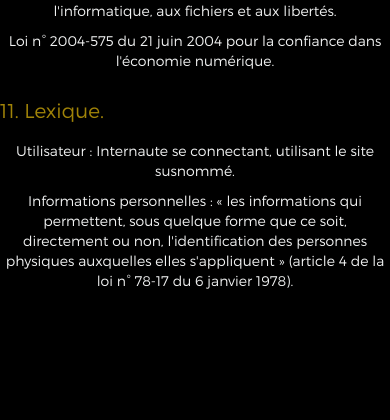
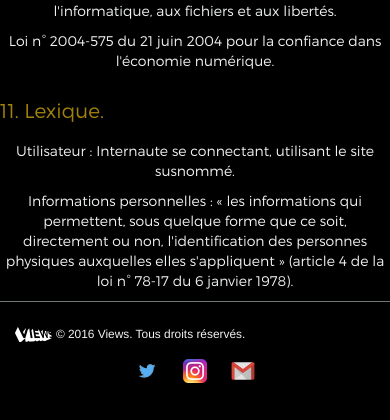
Before and after one commit to LeaklessGfy/iesa_views, a PHP site: page /landing/dist/mentions-legales.html in a window 390 px wide. Shown: the part 4750-5170 px from the top of the page. Before the commit the page ends 5039 px from the top, so only its background shows below. Run offline with PHP 8.4, Linux system fonts and the light colour scheme; some libraries are stand-ins or nearby versions.

Commit message:
Mise à jour du footer et des liens RS

```diff
--- a/www/landing/dist/assets/css/main.css
+++ b/www/landing/dist/assets/css/main.css
@@ -151,7 +151,7 @@ input[type='submit'] {
   color: #6e7676;
   border: none;
   border-bottom: 1px solid #a08308;
-  background: none;
+  background: none !important;
 }
 
 .mc-field-group input:focus {
@@ -162,4 +162,40 @@ input[type='submit'] {
   display: none;
 }
 
+footer {
+  padding: 22px 0;
+  color: #f1f2f2;
+  border-top: 1px solid #6e7676;
+}
+
+.copyright {
+  display: inline-block;
+}
+
+.logo-agency {
+  display: inline-block;
+}
+
+.contact-us {
+  display: inline-block;
+  float: right;
+}
+
+@media (max-width: 767px) {
+  .copyright {
+    text-align: center;
+  }
+
+  .contact-us {
+    display: block;
+    float: none;
+    margin: 15px 0;
+    text-align: center;
+  }
+
+  .contact-us a {
+    margin: 10px;
+  }
+}
+
 /*# sourceMappingURL=maps/main.css.map */
--- a/www/landing/dist/mentions-legales.html
+++ b/www/landing/dist/mentions-legales.html
@@ -146,8 +146,24 @@
   </main>
 
 
-  <footer>
-
+  <footer class="container">
+    <div class="col-md-12">
+      <div class="copyright">
+        <figure class="logo-agency">
+          <img src="assets/img/logo-views.png" alt="Logo agence Views">
+        </figure>
+        <small>© 2016 Views. Tous droits réservés.</small>
+      </div>
+      <div class="contact-us">
+        <!--<a href="/"><img src="assets/img/logo-rs-facebook.png" alt="Rejoignez-nous sur Facebook" target="_blank"></a>-->
+        <a href="https://twitter.com/FAMEON_OFF"><img src="assets/img/logo-rs-twitter.png" alt="Rejoignez-nous sur Twitter" target="_blank"></a>
+        <a href="https://www.instagram.com/FAMEON_OFF/"><img src="assets/img/logo-rs-instagram.png" alt="Rejoignez-nous sur Instagram" target="_blank"></a>
+        <!--<a href="FAMEON_OFF"><img src="assets/img/logo-rs-snapchat.png" alt="Rejoignez-nous sur Snapchat" target="_blank"></a>-->
+        <!--<a href=""><img src="assets/img/logo-rs-youtube.png" alt="Rejoignez-nous sur Youtube" target="_blank"></a>-->
+        <!--<a href=""><img src="assets/img/logo-rs-spotify.png" alt="Rejoignez-nous sur Spotify" target="_blank"></a>-->
+        <a href="mailto:viewsagency@gmail.com"><img src="assets/img/logo-rs-gmail.png" alt="Envoyez-nous un mail"></a>
+      </div>
+    </div>
   </footer>
 </body>
 
--- a/www/landing/src/assets/sass/_footer.scss
+++ b/www/landing/src/assets/sass/_footer.scss
@@ -0,0 +1,34 @@
+footer {
+  border-top: 1px solid darken($secondary-color, 50%);;
+  padding: 22px 0;
+  color: $secondary-color;
+}
+
+.copyright {
+  display: inline-block;
+}
+
+.logo-agency {
+  display: inline-block;
+}
+
+.contact-us {
+  display: inline-block;
+  float: right;
+}
+
+@media (max-width: 767px) {
+  .copyright {
+    text-align: center;
+
+}
+  .contact-us {
+    display: block;
+    text-align: center;
+    float: none;
+    margin: 15px 0;
+    a {
+      margin: 10px;
+    }
+  }
+}
--- a/www/landing/src/assets/sass/_form.scss
+++ b/www/landing/src/assets/sass/_form.scss
@@ -20,7 +20,7 @@ input[type="submit"] {
 .mc-field-group input {
   border: none;
   border-bottom: 1px solid $primary-color;
-  background: none;
+  background: none !important;
   width: 250px;
   color: darken($secondary-color, 50%);
   font-family: "Montserrat Light", $fonts-defaults;
--- a/www/landing/src/assets/sass/main.scss
+++ b/www/landing/src/assets/sass/main.scss
@@ -9,4 +9,4 @@
 @import 'header';
 @import 'content';
 @import 'form';
-// @import 'footer';
+@import 'footer';
```
Also changed, not shown: www/landing/dist/index.html (+17 -5 lines), www/landing/dist/assets/img/logo-rs-facebook.png (added), www/landing/dist/assets/img/logo-rs-gmail.png (added), www/landing/dist/assets/img/logo-rs-instagram.png (added), www/landing/dist/assets/img/logo-rs-snapchat.png (added), www/landing/dist/assets/img/logo-rs-spotify.png (added), www/landing/dist/assets/img/logo-rs-twitter.png (added), www/landing/dist/assets/img/logo-rs-youtube.png (added), www/landing/dist/assets/img/logo-views.png (added), 1 other file.
